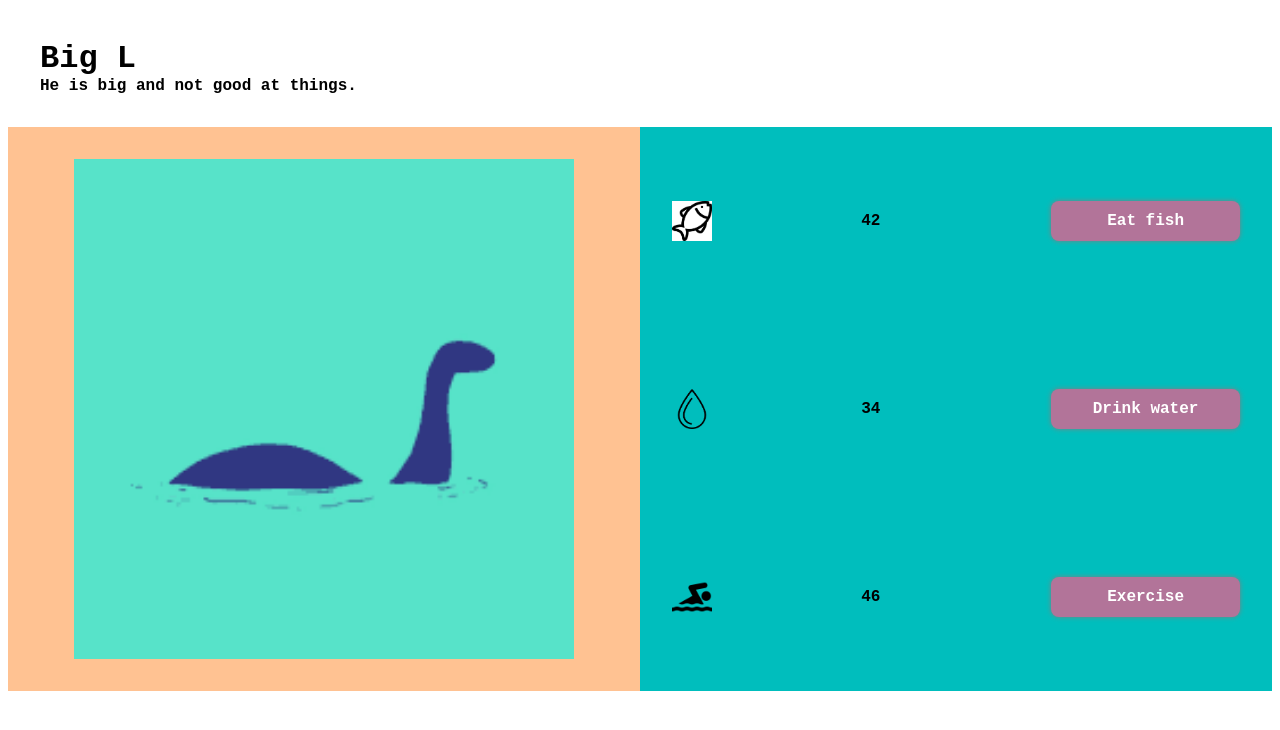
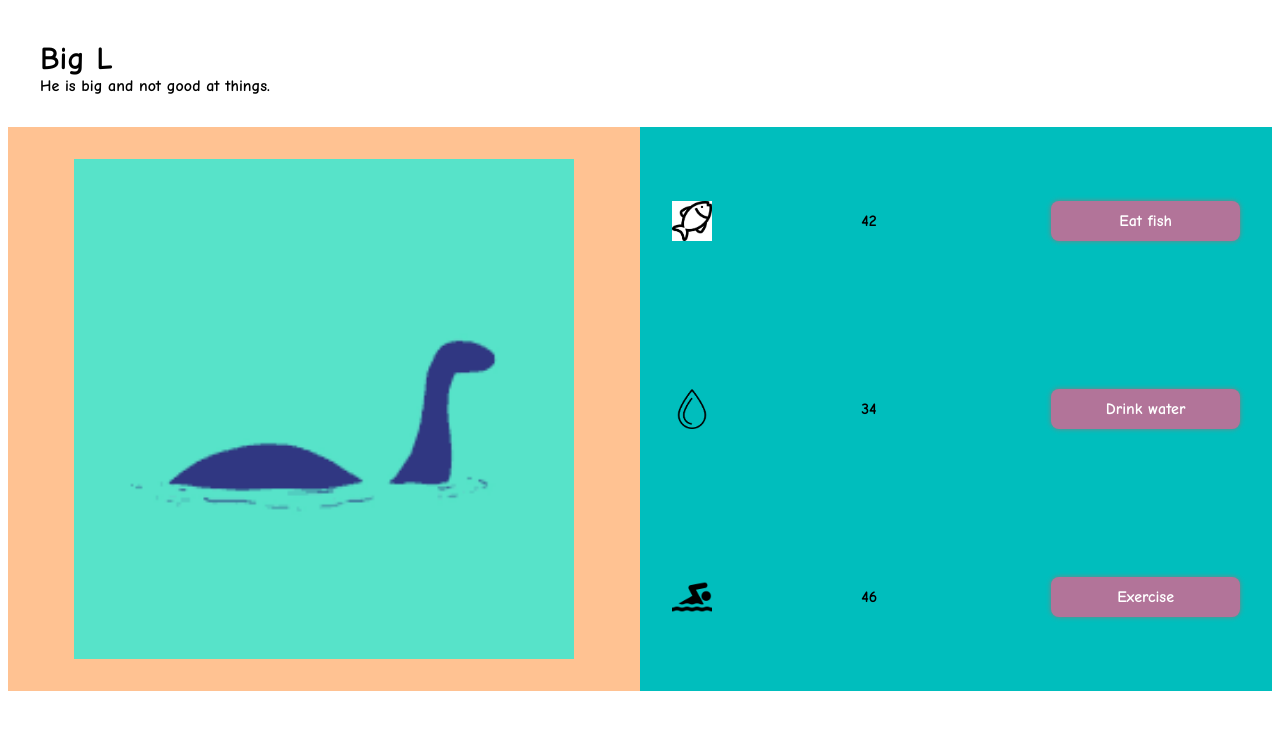
Before and after one commit to dmattia/virtual-pet, a plain HTML site: page index.html in a window 1280 px wide. Drawn offline with Linux system fonts and the light colour scheme.

Commit message:
Changed font

```diff
--- a/index.html
+++ b/index.html
@@ -3,7 +3,7 @@
   <head>
     <style>
       body {
-        font-family: 'Courier New', Courier, monospace;
+        font-family: 'Comic Sans MS', Courier, monospace;
         font-weight: bold;
       }
       .header {
```
